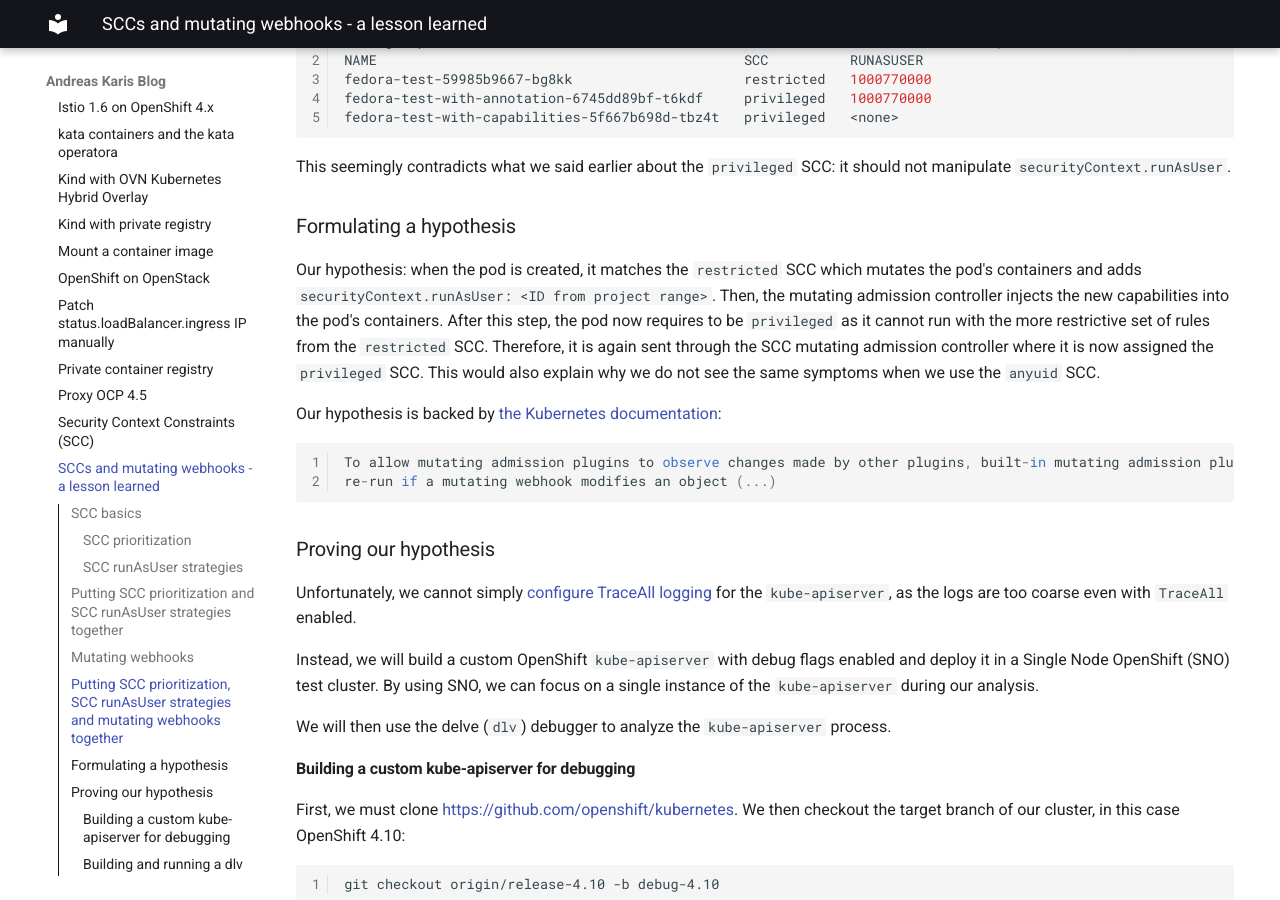
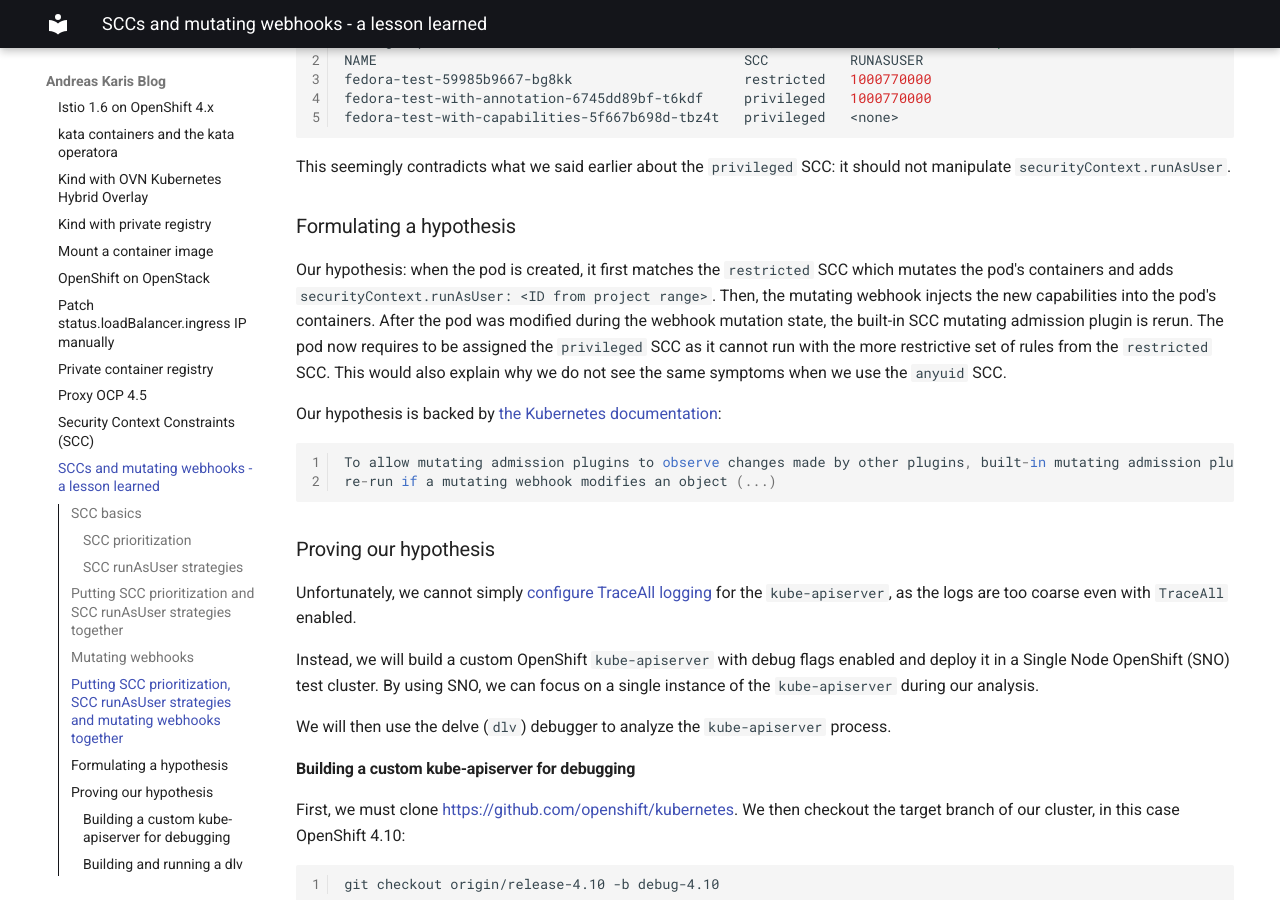
Before and after one commit to andreaskaris/blog, an MkDocs documentation site: the page built from docs/openshift/openshift-scc-with-mutating-webhooks.md, in a window 1280 px wide and 900 px high, scrolled down 8901 px. Built offline with MkDocs 1.6.1 and Material for MkDocs 9.7.7, drawn with Linux system fonts in a browser that asks for light colours; some of the changed text lies outside the part shown.

Commit message:
improving scc
Signed-off-by: Andreas Karis <ak.karis@gmail.com>

```diff
--- a/docs/openshift/openshift-scc-with-mutating-webhooks.md
+++ b/docs/openshift/openshift-scc-with-mutating-webhooks.md
@@ -1,4 +1,4 @@
-# SCCs, mutating webhooks and admission controller reinvocation - a lesson learned
+# SCCs and mutating webhooks - or how to learn about about admission controller reinvocation the hard way
 
 Author: Andreas Karis
 
@@ -436,12 +436,12 @@
 
 ### Formulating a hypothesis
 
-Our hypothesis: when the pod is created, it matches the `restricted` SCC which mutates the pod's containers and adds
-`securityContext.runAsUser: <ID from project range>`.
-Then, the mutating admission controller injects the new capabilities into the pod's containers. After this step, the pod
-now requires to be `privileged` as it cannot run with the more restrictive set of rules from the `restricted` SCC.
-Therefore, it is again sent through the SCC mutating admission controller where it is now assigned the `privileged` SCC.
-This would also explain why we do not see the same symptoms when we use the `anyuid` SCC.
+Our hypothesis: when the pod is created, it first matches the `restricted` SCC which mutates the pod's containers and
+adds `securityContext.runAsUser: <ID from project range>`. Then, the mutating webhook injects the new capabilities
+into the pod's containers. After the pod was modified during the webhook mutation state, the built-in SCC mutating
+admission plugin is rerun. The pod now requires to be assigned the `privileged` SCC as it cannot run with the more
+restrictive set of rules from the `restricted` SCC. This would also explain why we do not see the same symptoms when
+we use the `anyuid` SCC.
 
 Our hypothesis is backed by [the Kubernetes documentation](https://kubernetes.io/docs/reference/access-authn-authz/extensible-admission-controllers/#reinvocation-policy):
 ~~~
```
